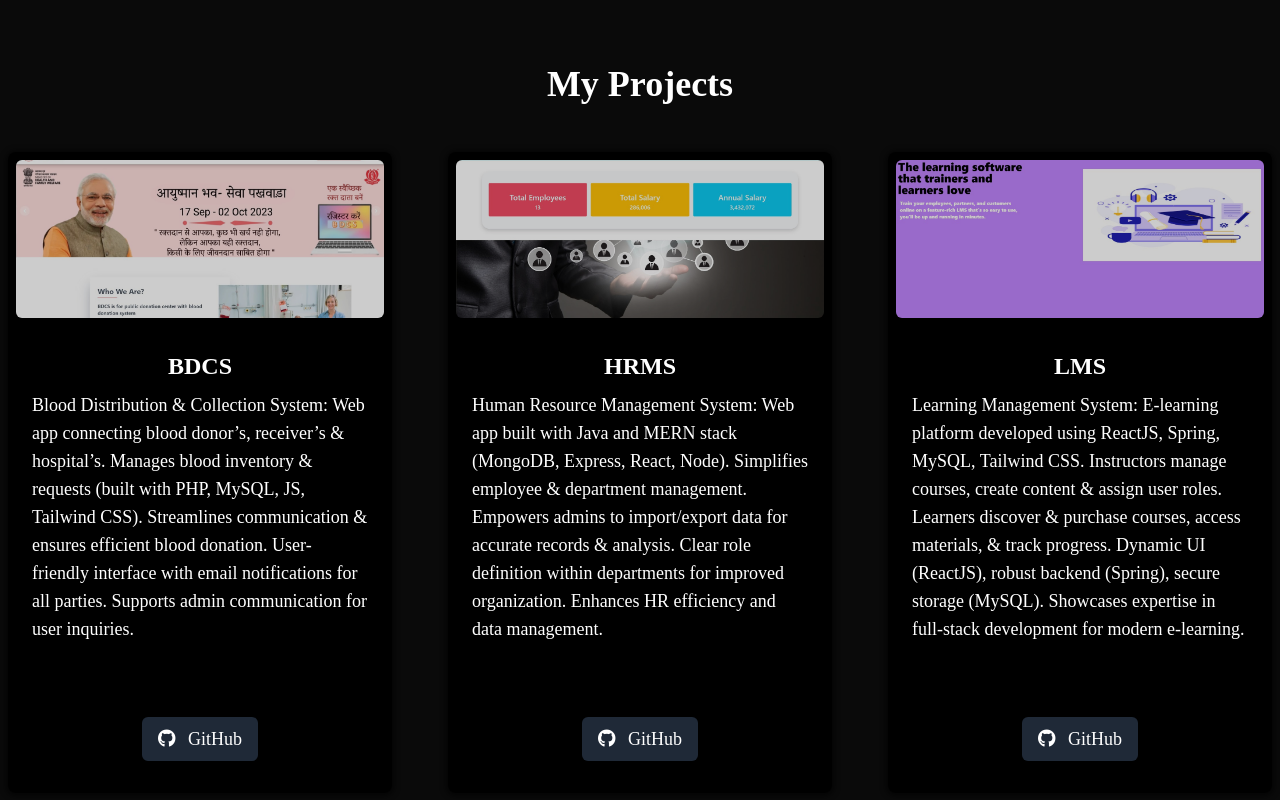
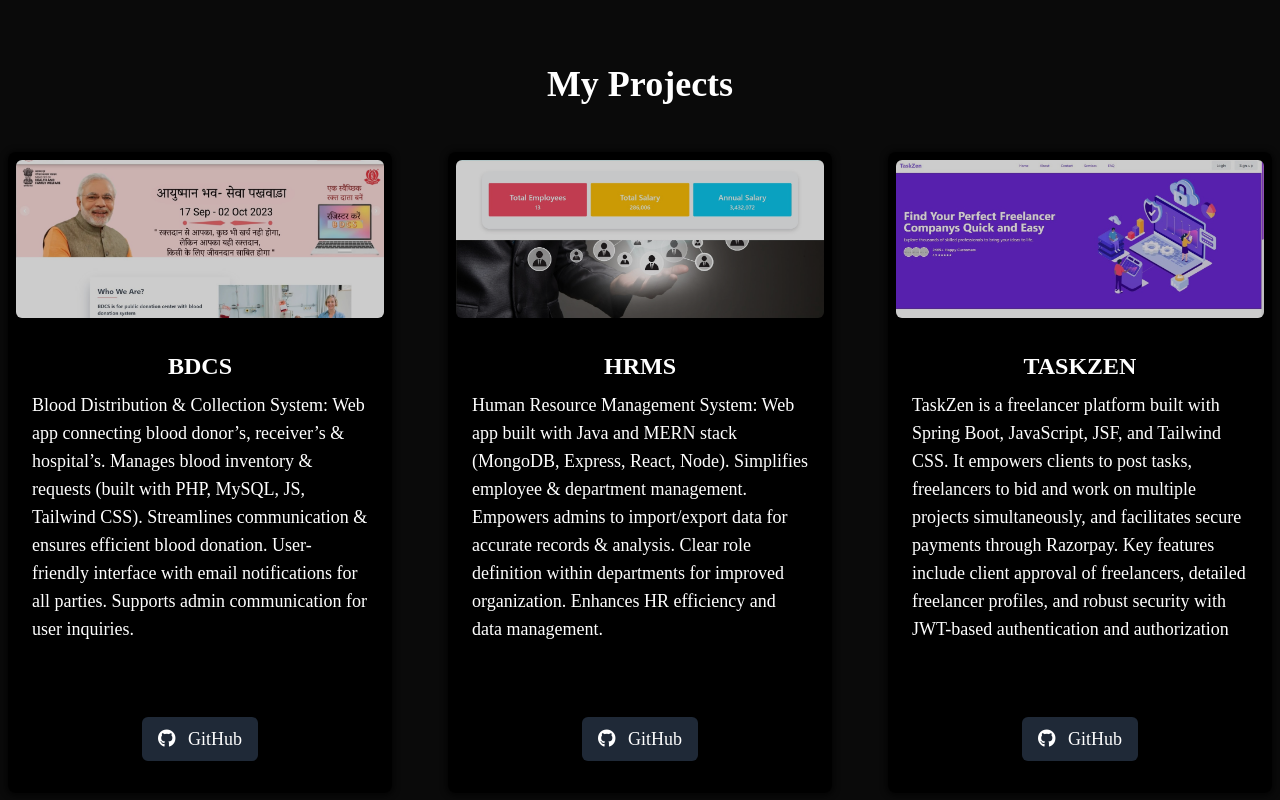
Before and after one commit to adirpathak7/ap-portfolio, a React (Create React App) app: page / in a window 1280 px wide. Shown: the part 1508-2308 px from the top of the page. Built offline with nearby package versions, Linux system fonts and the light colour scheme.

Commit message:
portfolio updated

```diff
--- a/src/components/Project.js
+++ b/src/components/Project.js
@@ -1,6 +1,7 @@
 import React from 'react';
 import BDCS from '../images/BDCS.jpg';
 import HRMS from '../images/HRMS.jpg';
+import TaskZen from '../images/TaskZen.jpg';
 import LMS from '../images/LMS.jpg';
 import '../App.css';
 
@@ -26,11 +27,17 @@
                         githubUrl="https://github.com/adirpathak7/HRMS"
                     />
                     <ServiceCard
+                        image={TaskZen}
+                        title="TaskZen"
+                        description="TaskZen is a freelancer platform built with Spring Boot, JavaScript, JSF, and Tailwind CSS. It empowers clients to post tasks, freelancers to bid and work on multiple projects simultaneously, and facilitates secure payments through Razorpay. Key features include client approval of freelancers, detailed freelancer profiles, and robust security with JWT-based authentication and authorization"
+                        githubUrl="https://github.com/adirpathak7/TaskZen"
+                    />
+                    {/* <ServiceCard
                         image={LMS}
                         title="LMS"
                         description="Learning Management System: E-learning platform developed using ReactJS, Spring, MySQL, Tailwind CSS. Instructors manage courses, create content & assign user roles. Learners discover & purchase courses, access materials, & track progress. Dynamic UI (ReactJS), robust backend (Spring), secure storage (MySQL). Showcases expertise in full-stack development for modern e-learning."
                         githubUrl="https://github.com/adirpathak7/lms"
-                    />
+                    /> */}
                 </div>
             </div>
         </>
```
Also changed, not shown: src/components/Banner.js (line endings or trailing spaces), src/images/TaskZen.jpg (added).
